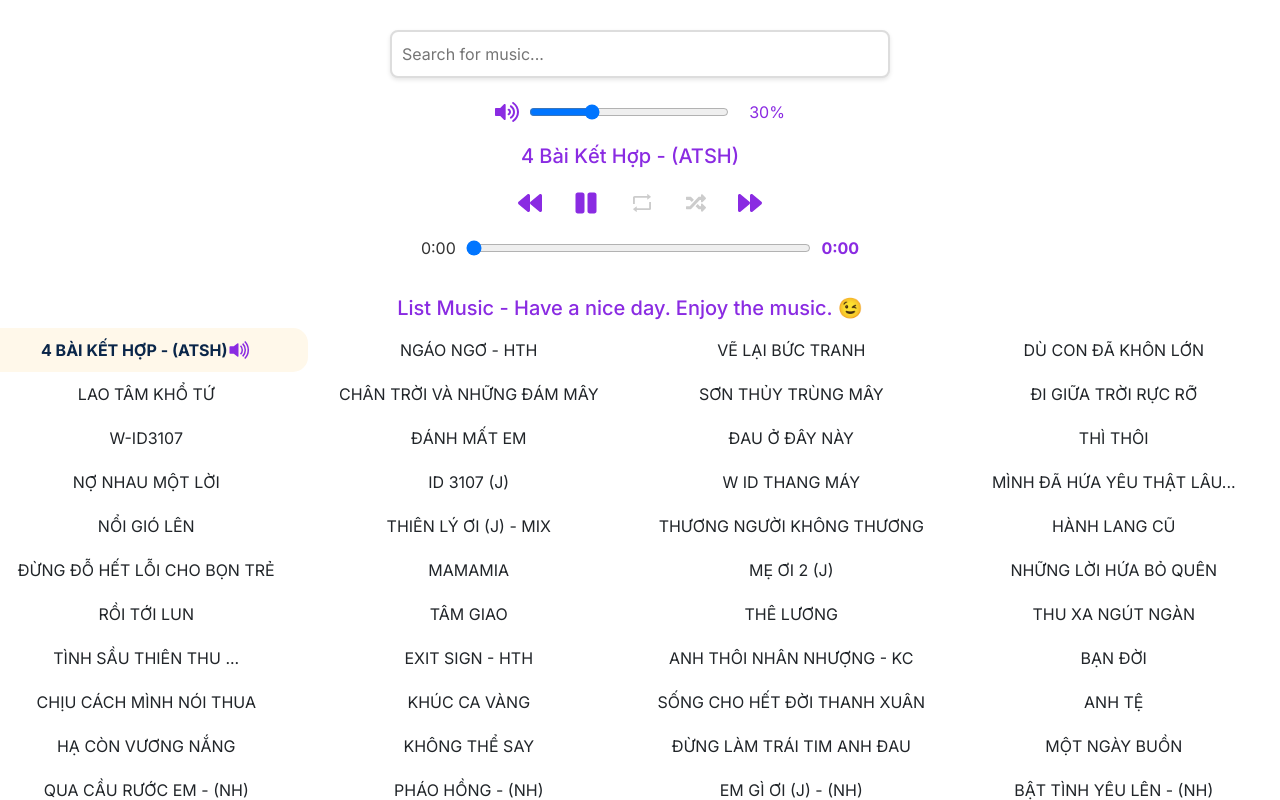
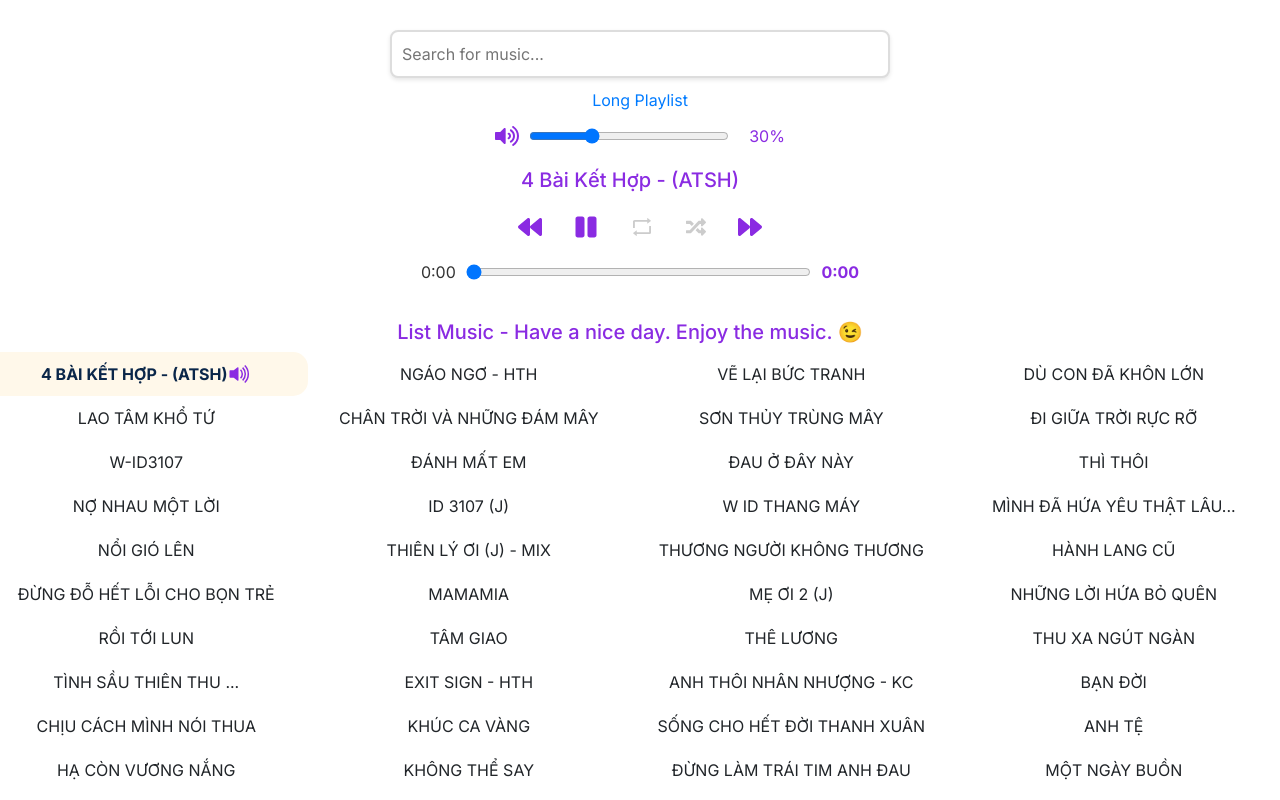
Before and after one commit to concentrix1810/music, a React (Create React App) app: page / in a window 1280 px wide. Shown: the top 800 px of the page. Built offline with nearby package versions, Linux system fonts and the light colour scheme; a web font is replaced by a local one.

Commit message:
update9
update9

```diff
--- a/src/page/video/SearchInput.js
+++ b/src/page/video/SearchInput.js
@@ -45,6 +45,7 @@
   };
 
   return (
+    <>
       <div className="search-wrapper" ref={searchRef}>
         <div className="search-container">
           <input
@@ -79,6 +80,15 @@
           </div>
         </div>
       </div>
+      <div style={{ justifyContent: "center", display: "flex" }}>
+        <a
+          href="https://drive.google.com/drive/u/1/folders/1EEIo1ieVHgBy8EZdpSYizcomCJ_OwWFq"
+          target="blank"
+        >
+          Long Playlist
+        </a>
+      </div>
+    </>
   );
 };
 
--- a/src/page/video/style.css
+++ b/src/page/video/style.css
@@ -111,7 +111,7 @@
   margin-left: 8px; /* Adjust spacing between input and button */
 }
 
-.search-suggestions {
+/* .search-suggestions {
   position: absolute;
   top: 100%;
   left: 0;
@@ -122,7 +122,7 @@
   overflow-y: auto;
   border-radius: 4px;
   z-index: 1000;
-}
+} */
 
 .search-suggestion {
   padding: 8px;
```
Lines whose indentation alone changed are shown as unchanged.
